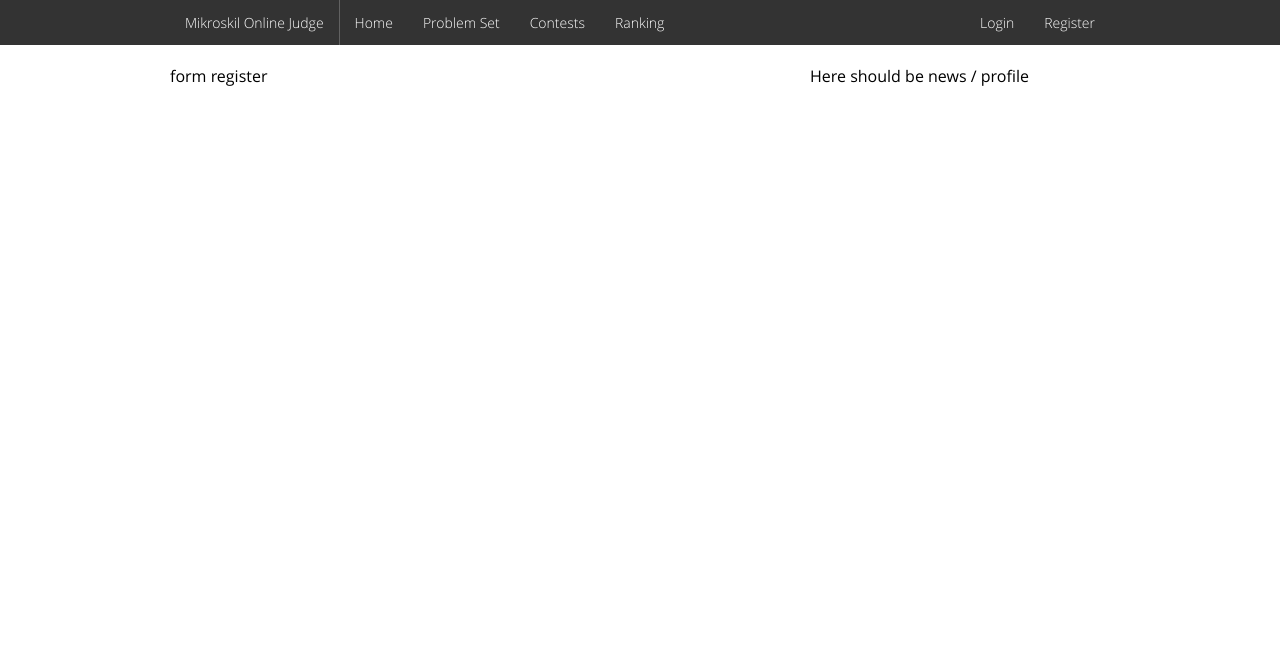
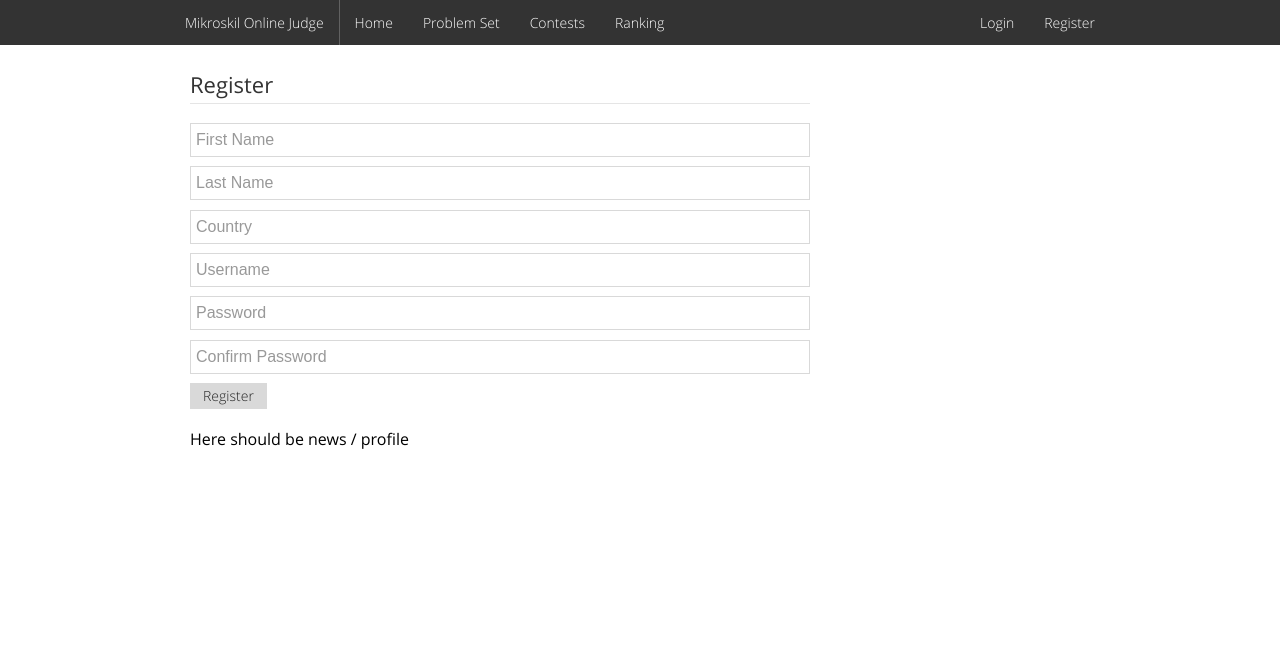
Before and after one commit to Mikroskil/MiJudge, a PHP site: page /register/index.php in a window 1280 px wide. Shown: the top 668 px of the page. Run offline with PHP 8.4, Linux system fonts and the light colour scheme.

Commit message:
tambah form register
belum ada tambah ke database

```diff
--- a/register/page.php
+++ b/register/page.php
@@ -1,7 +1,39 @@
 <?php
 	echo "
 <div class='span8'>
-	form register
+	<!--form register-->
+</div>
+<div class='span8'>
+	<form method='post'>
+		<fieldset>
+			<legend>Register</legend>
+			<div class='input-control text' data-role='input-control'>
+				<input type='text' placeholder='First Name' name='firstname'/>
+				<button class='btn-clear'></button>
+			</div>
+			<div class='input-control text' data-role='input-control'>
+				<input type='text' placeholder='Last Name' name='lastname'/>
+				<button class='btn-clear'></button>
+			</div>
+			<div class='input-control text' data-role='input-control'>
+				<input type='text' placeholder='Country' name='country'/>
+				<button class='btn-clear'></button>
+			</div>
+			<div class='input-control text' data-role='input-control'>
+				<input type='text' placeholder='Username' name='username'/>
+				<button class='btn-clear'></button>
+			</div>
+			<div class='input-control password' data-role='input-control'>
+				<input type='password' value='' placeholder='Password' name='password'/>
+				<button class='btn-reveal'></button>
+			</div>
+			<div class='input-control password' data-role='input-control'>
+				<input type='password' value='' placeholder='Confirm Password' name='confirmpassword'/>
+				<button class='btn-reveal'></button>
+			</div>
+			<input type='submit' value='Register'>
+		</fieldset>
+	</form>
 </div>
 ";
 ?>
```
